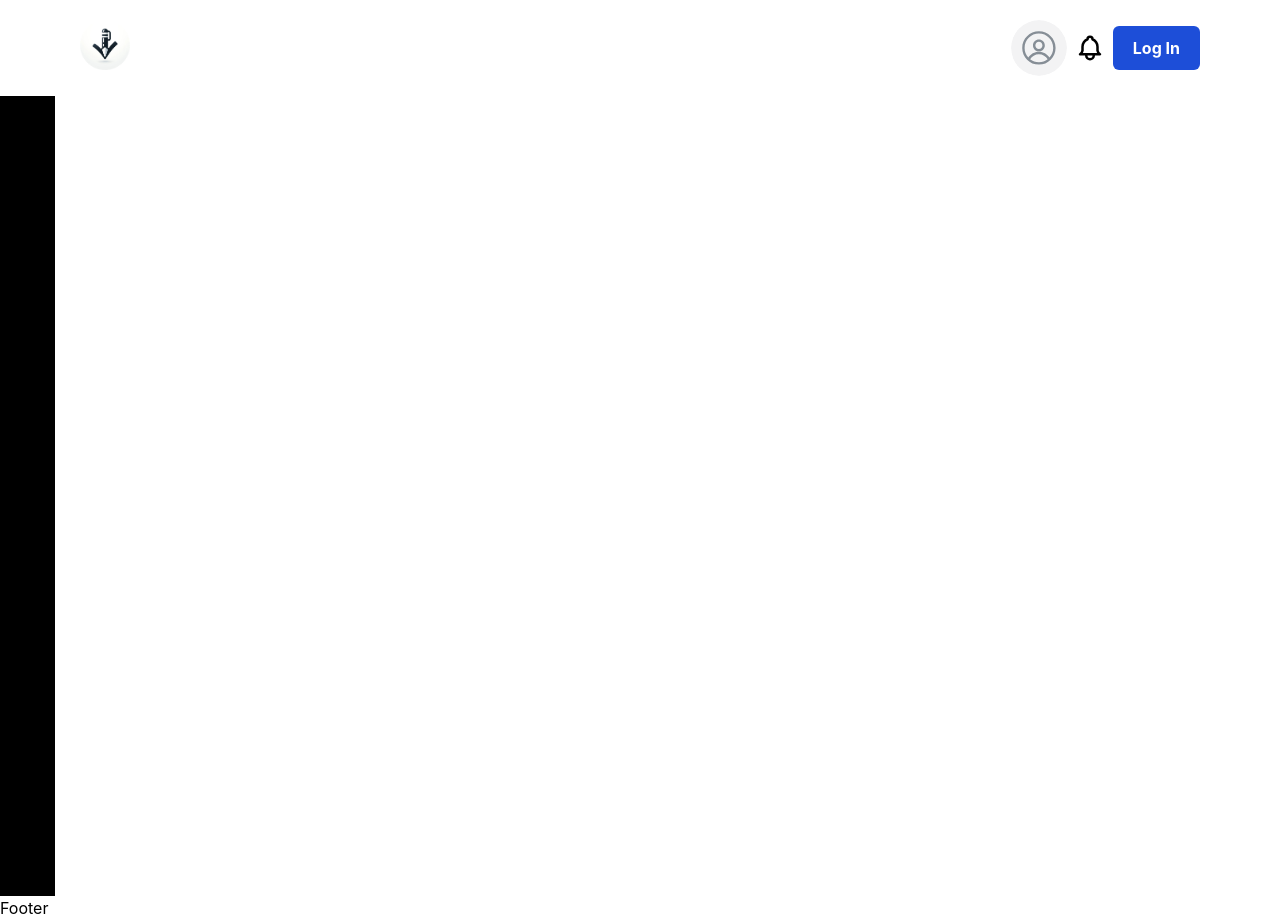
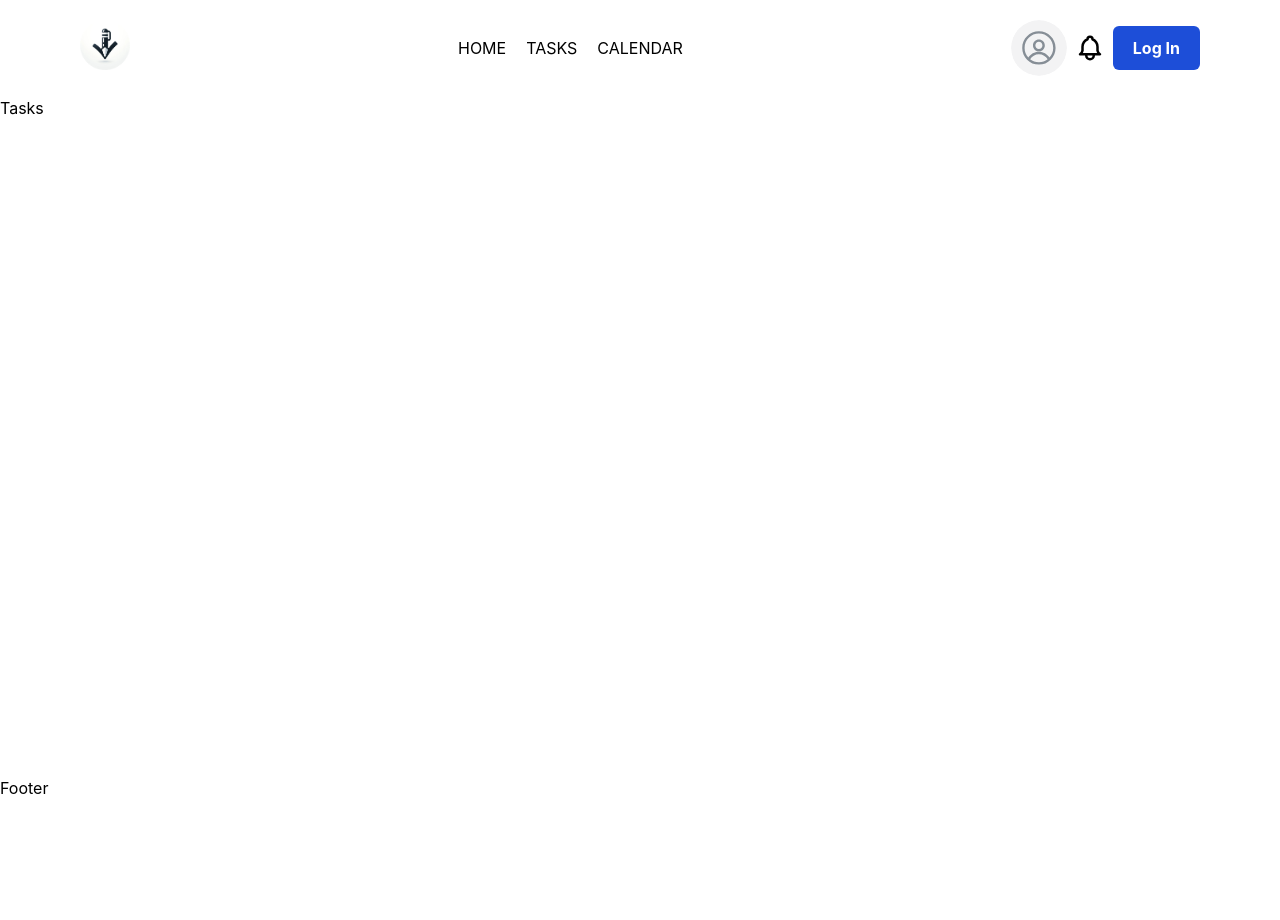
Before and after one commit to brosmar18/todo-app, a React (Vite) app: page /tasks in a window 1280 px wide. After the commit the page ends 800 px from the top, so only its background shows below. Built offline with nearby package versions, Linux system fonts and the light colour scheme.

Commit message:
Nav links added

```diff
--- a/src/Components/Navbar/index.jsx
+++ b/src/Components/Navbar/index.jsx
@@ -1,6 +1,6 @@
 import { Avatar } from "@mantine/core";
 import { logo } from '../../assets';
-import { Link } from 'react-router-dom';
+import { Link, NavLink } from 'react-router-dom';
 import { IconBell, IconUsers, IconHome, IconMenu2 } from '@tabler/icons-react';
 import { useState } from "react";
 import { motion } from "framer-motion";
@@ -78,6 +78,15 @@ const Navbar = () => {
                 <Link to='/'>
                     <img src={logo} alt="logo" className="w-[50px] h-[50px]" />
                 </Link>
+                <ul className="flex items-center gap-5 uppercase">
+                    {['home', 'tasks', 'calendar'].map((link) => (
+                        <li key={`link-${link}`}>
+                            <NavLink>
+                                {link}
+                            </NavLink>
+                        </li>
+                    ))}
+                </ul>
                 <div className="flex items-center gap-2">
                     <Avatar size='lg' />
                     <IconBell size={30} />
@@ -113,6 +122,15 @@ const Navbar = () => {
                     <Link to='/' onClick={() => setToggle(!toggle)}>
                         <img src={logo} alt="logo" className="w-[50px] h-[50px]" />
                     </Link>
+                    <ul className="flex items-center gap-5 uppercase">
+                        {['home', 'tasks', 'calendar'].map((link) => (
+                            <li key={`link-${link}`}>
+                                <NavLink to={link == 'home' ? '/' : `/${link}`} onClick={() => setToggle(false)}>
+                                    {link}
+                                </NavLink>
+                            </li>
+                        ))}
+                    </ul>
                     <div className="flex items-center gap-2">
                         <Avatar size='lg' />
                         <IconBell size={30} />
--- a/src/pages/Home/index.jsx
+++ b/src/pages/Home/index.jsx
@@ -1,7 +1,7 @@
-import { useTasks } from '../../context/TaskContext';
+
 
 const Home = () => {
-  const { tasks, addTask } = useTasks();
+
 
   return (
     <div>
--- a/src/pages/Tasks.jsx
+++ b/src/pages/Tasks.jsx
@@ -3,7 +3,7 @@ import React from 'react'
 const Tasks = () => {
   return (
     <div>
-      <h1 className='text-xl w-full h-screen selection flex items-center justify-center bg-black'>Tasks</h1>
+      <h1>Tasks</h1>
     </div>
   )
 }
```
